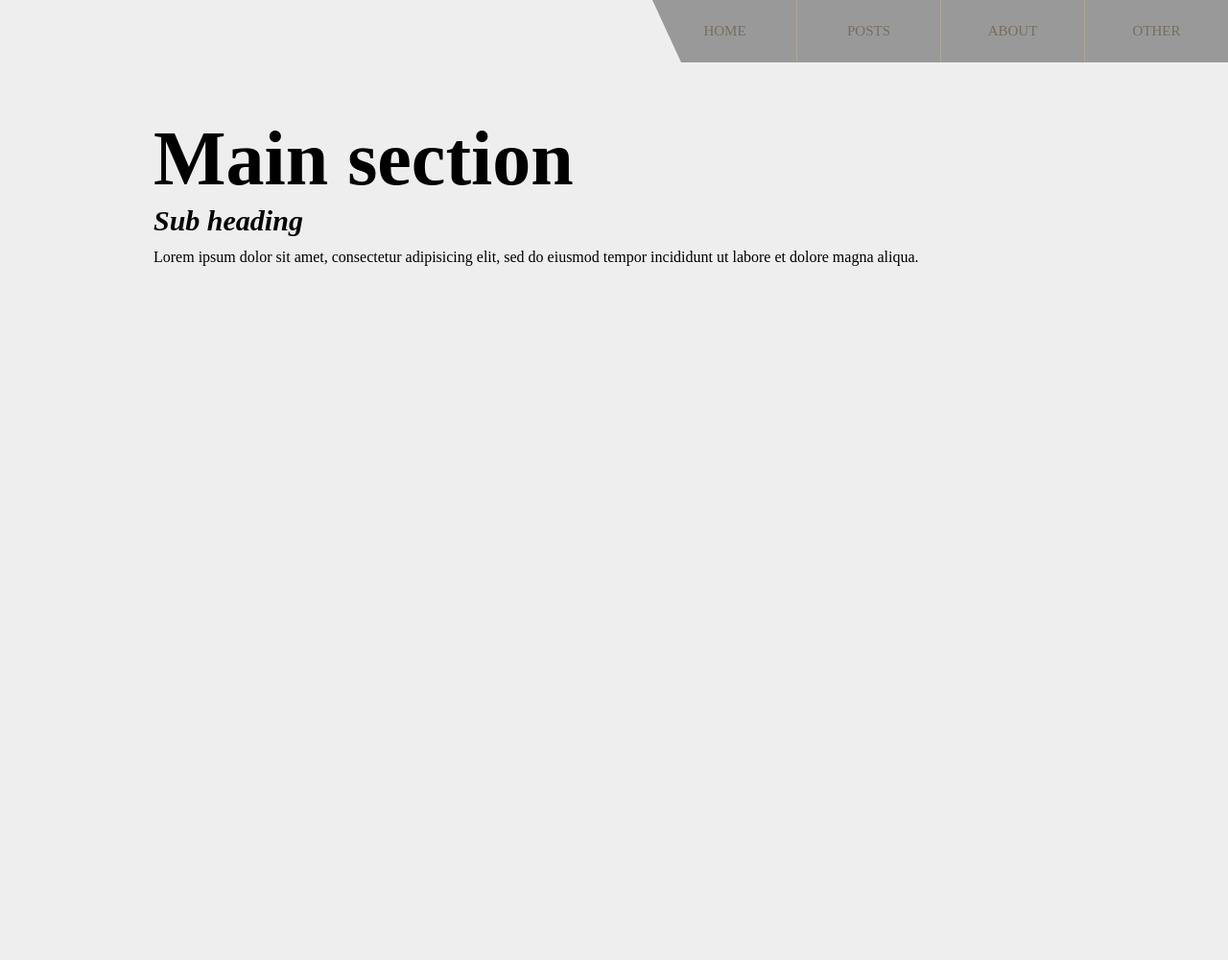
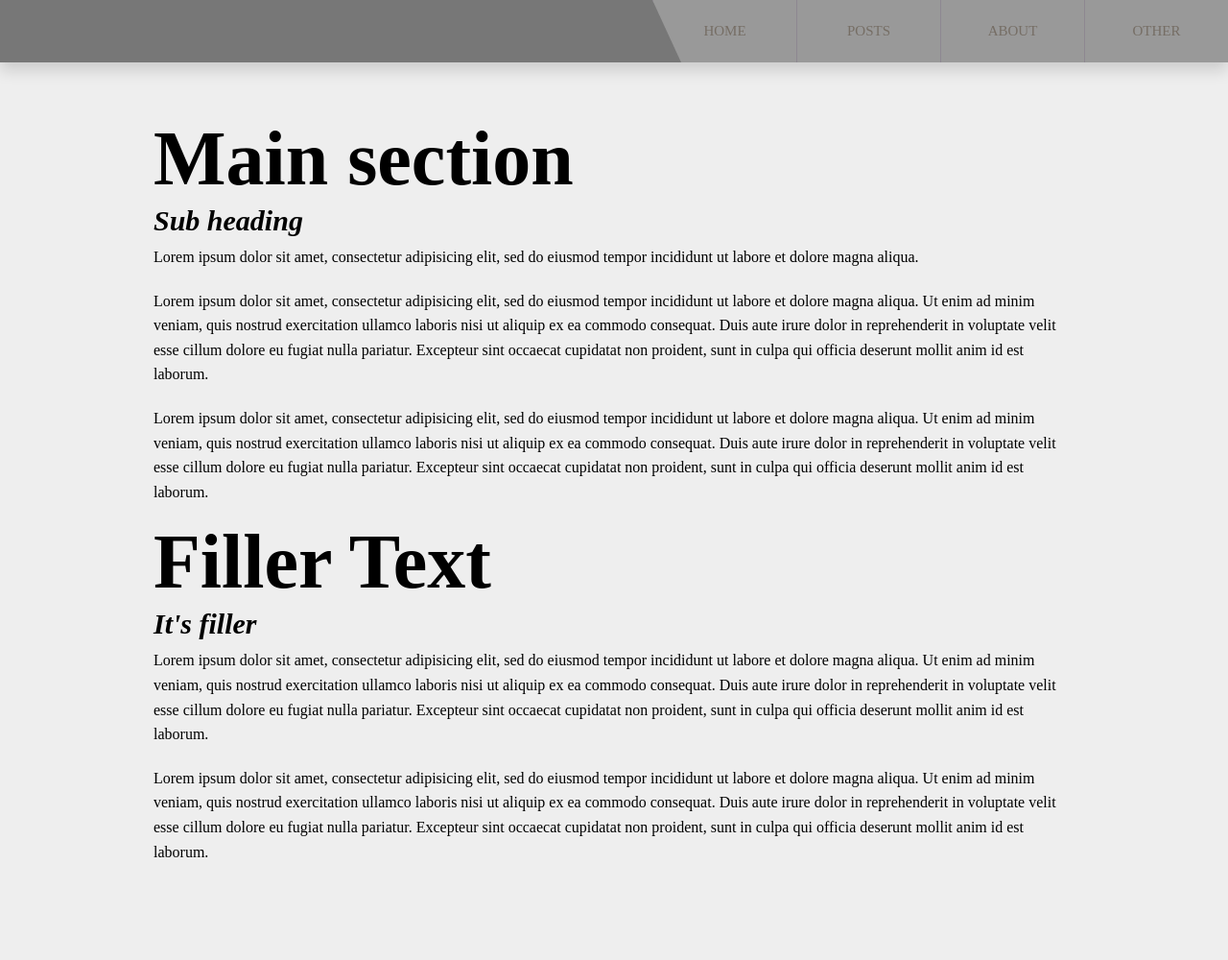
Before and after one commit to allanliebold/blog_project, a Django app: page / in a window 1280 px wide. Shown: the whole page at 96% size. Before the commit the page ends 277 px from the top, so only its background shows below. Run offline with Django 3.2, Linux system fonts and the light colour scheme.

Commit message:
testing nav bar animation

```diff
--- a/blog/posts/templates/posts/home.html
+++ b/blog/posts/templates/posts/home.html
@@ -30,6 +30,32 @@
                 <h2>Sub heading</h2>
                 <p>Lorem ipsum dolor sit amet, consectetur adipisicing elit, sed do eiusmod
                 tempor incididunt ut labore et dolore magna aliqua.</p>
+                <p>Lorem ipsum dolor sit amet, consectetur adipisicing elit, sed do eiusmod
+                tempor incididunt ut labore et dolore magna aliqua. Ut enim ad minim veniam,
+                quis nostrud exercitation ullamco laboris nisi ut aliquip ex ea commodo
+                consequat. Duis aute irure dolor in reprehenderit in voluptate velit esse
+                cillum dolore eu fugiat nulla pariatur. Excepteur sint occaecat cupidatat non
+                proident, sunt in culpa qui officia deserunt mollit anim id est laborum.</p>
+                <p>Lorem ipsum dolor sit amet, consectetur adipisicing elit, sed do eiusmod
+                tempor incididunt ut labore et dolore magna aliqua. Ut enim ad minim veniam,
+                quis nostrud exercitation ullamco laboris nisi ut aliquip ex ea commodo
+                consequat. Duis aute irure dolor in reprehenderit in voluptate velit esse
+                cillum dolore eu fugiat nulla pariatur. Excepteur sint occaecat cupidatat non
+                proident, sunt in culpa qui officia deserunt mollit anim id est laborum.</p>
+                <h1>Filler Text</h1>
+                <h2>It's filler</h2>
+                <p>Lorem ipsum dolor sit amet, consectetur adipisicing elit, sed do eiusmod
+                tempor incididunt ut labore et dolore magna aliqua. Ut enim ad minim veniam,
+                quis nostrud exercitation ullamco laboris nisi ut aliquip ex ea commodo
+                consequat. Duis aute irure dolor in reprehenderit in voluptate velit esse
+                cillum dolore eu fugiat nulla pariatur. Excepteur sint occaecat cupidatat non
+                proident, sunt in culpa qui officia deserunt mollit anim id est laborum.</p>
+                <p>Lorem ipsum dolor sit amet, consectetur adipisicing elit, sed do eiusmod
+                tempor incididunt ut labore et dolore magna aliqua. Ut enim ad minim veniam,
+                quis nostrud exercitation ullamco laboris nisi ut aliquip ex ea commodo
+                consequat. Duis aute irure dolor in reprehenderit in voluptate velit esse
+                cillum dolore eu fugiat nulla pariatur. Excepteur sint occaecat cupidatat non
+                proident, sunt in culpa qui officia deserunt mollit anim id est laborum.</p>
             </div>
         </div>
     </section>
--- a/blog/static/css/style.css
+++ b/blog/static/css/style.css
@@ -77,6 +77,9 @@ nav {
     right: 0;
     left: 0;
     z-index: 1;
+    background-color: #777;
+    box-shadow: 0 8px 15px rgba(0, 0, 0, 0.15);
+    animation: moveInTop 1s ease-out;
 }
 
 nav ul {
@@ -93,7 +96,7 @@ nav li a {
 nav li a:hover,
 nav li a:focus,
 nav li a:active {
-    background-color: #8b84a8;
+    background-color: #8d8791;
     color: #fff;
 }
 
@@ -107,7 +110,7 @@ nav li a:active {
     float: left;
     padding: 25px 0;
     width: 150px;
-    border-left: 1px solid #ada791;
+    border-left: 1px solid #8d8791;
 }
 
 /**********
@@ -117,3 +120,15 @@ Content
     padding-bottom: 80px;
     margin-top: 125px;
 }
+
+/**********
+Animations
+**********/
+@keyframes moveInTop {
+    0% {
+        transform: translateY(-100px);
+    }
+    100% {
+        transform: translate(0);
+    }
+}
```
